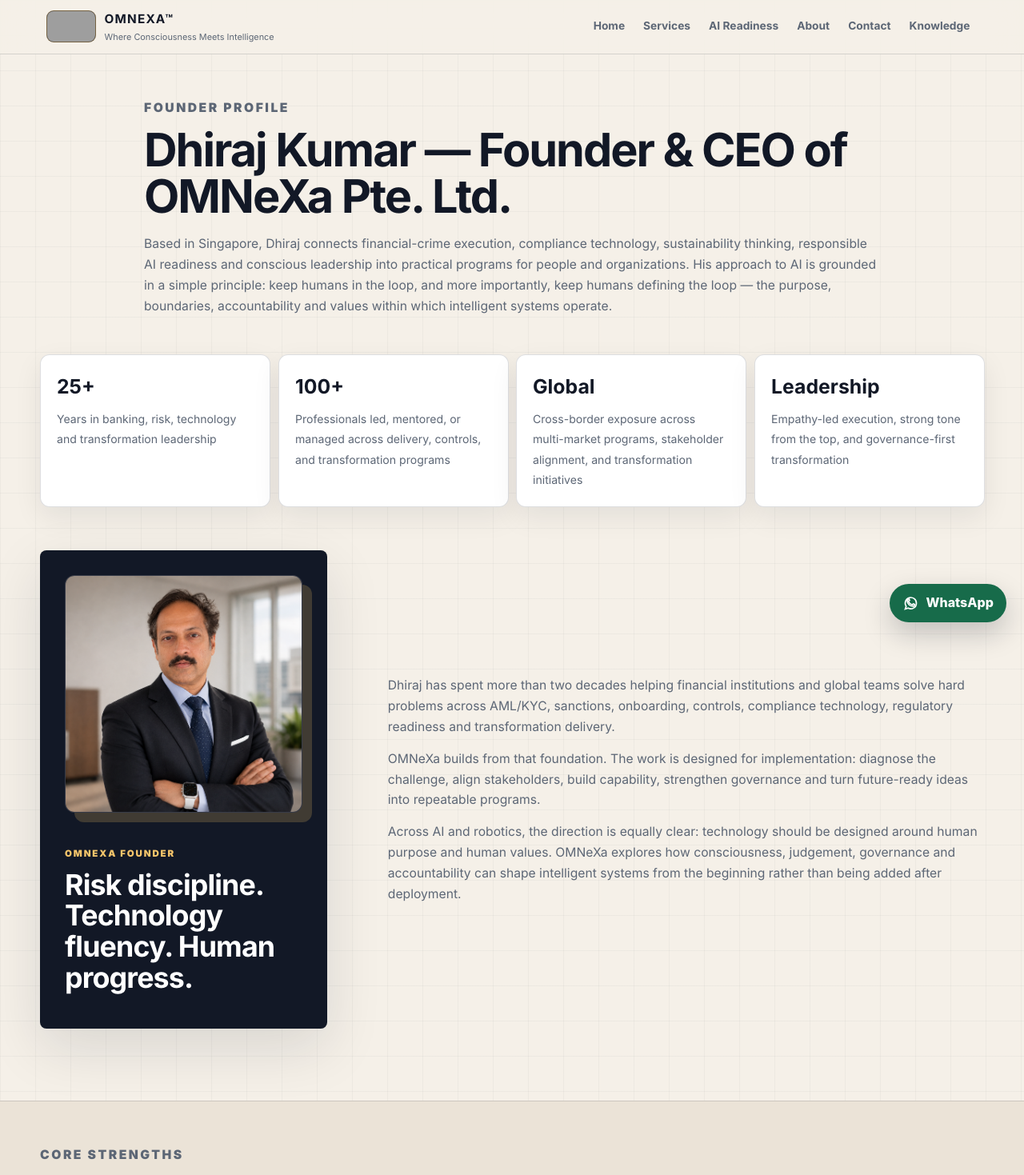
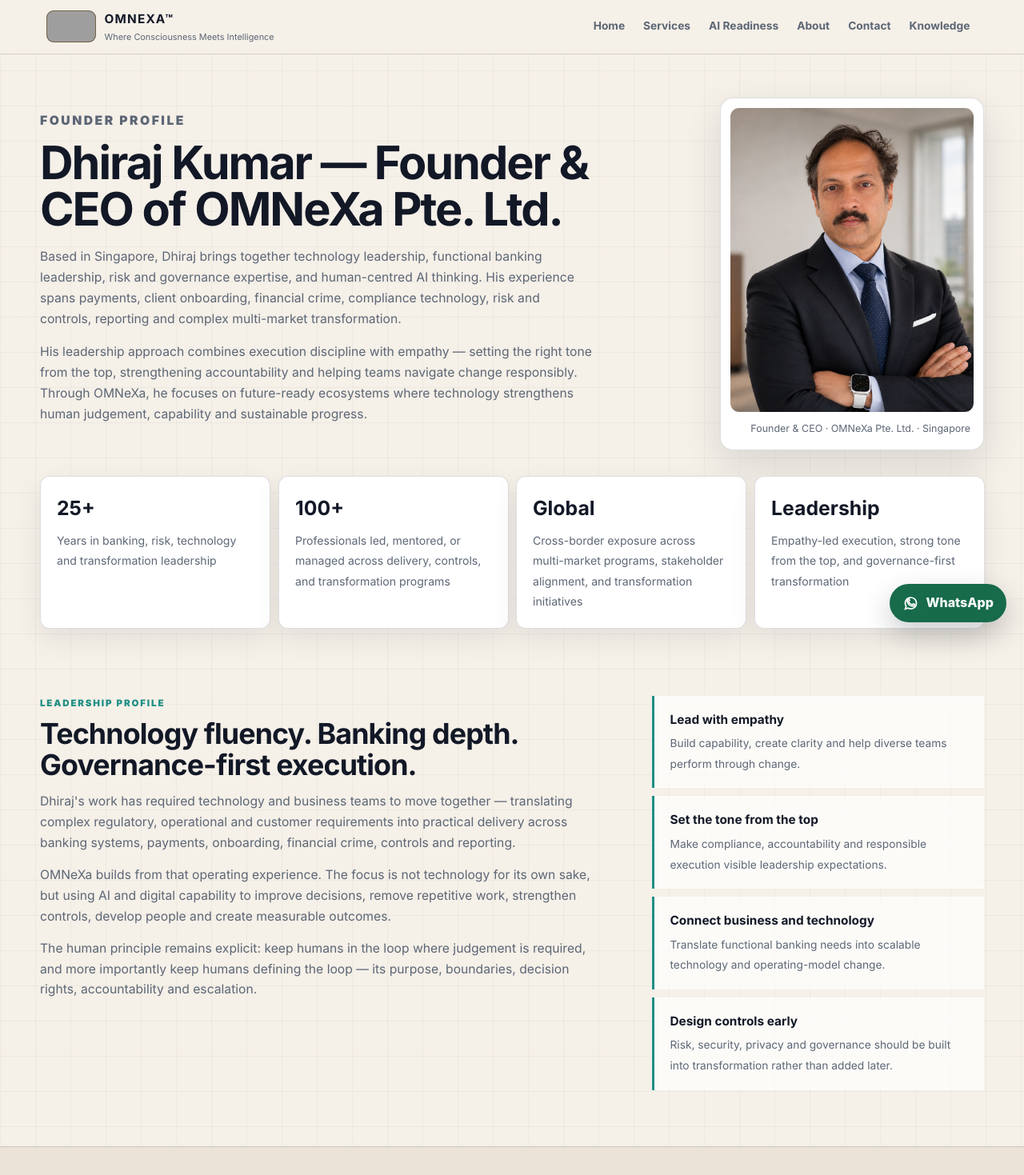
Before and after one commit to HumanSamaritan/OMNEXAFuture, a Next.js app: page /about in a window 1280 px wide. Shown: the top 1469 px of the page at 80% size. Built offline with nearby package versions, Linux system fonts and the light colour scheme; grey boxes are pictures that could not be loaded.

Commit message:
Reposition founder profile around global technology and banking leadership

```diff
--- a/app/about/page.tsx
+++ b/app/about/page.tsx
@@ -13,14 +13,14 @@
 export const metadata: Metadata = {
   title: "Dhiraj Kumar | Founder & CEO",
   description:
-    "Dhiraj Kumar is Founder & CEO of OMNeXa Pte. Ltd., Singapore. His work spans responsible AI, human-defined automation, robotics with human values, risk and governance, AML/KYC, sustainability, education and transformation.",
+    "Dhiraj Kumar is Founder & CEO of OMNeXa Pte. Ltd., Singapore. His work spans technology and banking transformation, responsible AI, risk and governance, controls, payments, client onboarding, sustainability, education and leadership.",
   alternates: {
     canonical: "/about"
   },
   openGraph: {
     title: "Dhiraj Kumar | Founder & CEO, OMNeXa Pte. Ltd.",
     description:
-      "Founder of OMNeXa Pte. Ltd., connecting responsible AI, human-defined automation, governance, risk, education, sustainability and human-machine collaboration.",
+      "Founder of OMNeXa Pte. Ltd., connecting technology leadership, banking transformation, responsible AI, governance, risk, human capability and sustainable progress.",
     url: `${siteUrl}/about`,
     type: "profile",
     images: [
@@ -34,7 +34,7 @@
     card: "summary_large_image",
     title: "Dhiraj Kumar | Founder & CEO, OMNeXa Pte. Ltd.",
     description:
-      "Responsible AI, humans defining the loop, robotics with human values, risk and governance, education and transformation.",
+      "Technology and banking transformation, responsible AI, humans defining the loop, risk, governance and global leadership.",
     images: ["/dhiraj-founder.png"]
   }
 };
@@ -55,20 +55,22 @@
   },
   sameAs: ["https://sg.linkedin.com/in/dhiraj-kumar-a9763616"],
   knowsAbout: [
+    "Technology transformation",
+    "Banking transformation",
+    "Payments and client onboarding",
     "Responsible AI",
     "Human-in-the-Loop AI",
     "Humans Defining the Loop",
     "Robotics with Human Values",
-    "Human-machine collaboration",
     "AI governance",
-    "Risk and controls",
+    "Cybersecurity, risk and controls",
     "AML/KYC and sanctions",
-    "Compliance technology transformation",
+    "Risk and compliance reporting",
     "Sustainability and ESG",
-    "Education and employability"
+    "Leadership and capability building"
   ],
   description:
-    "Founder and CEO of OMNeXa Pte. Ltd., focused on responsible AI, human-defined automation, risk and governance, robotics with human values, education, sustainability and practical transformation."
+    "Founder and CEO of OMNeXa Pte. Ltd., connecting technology leadership, banking-functional transformation, responsible AI, governance, risk, human capability and sustainable progress."
 };
 
 export default function AboutPage() {
@@ -79,52 +81,79 @@
         dangerouslySetInnerHTML={{ __html: JSON.stringify(personSchema) }}
       />
 
-      <section className="page-hero section-shell about-hero aligned-section">
+      <section className="page-hero section-shell about-hero about-hero-grid aligned-section">
+        <div className="about-hero-copy">
           <p className="eyebrow">Founder profile</p>
           <h1>Dhiraj Kumar — Founder & CEO of OMNeXa Pte. Ltd.</h1>
           <p>
-          Based in Singapore, Dhiraj connects financial-crime execution, compliance technology,
-          sustainability thinking, responsible AI readiness and conscious leadership into practical
-          programs for people and organizations. His approach to AI is grounded in a simple principle:
-          keep humans in the loop, and more importantly, keep humans defining the loop — the purpose,
-          boundaries, accountability and values within which intelligent systems operate.
+            Based in Singapore, Dhiraj brings together technology leadership, functional banking leadership,
+            risk and governance expertise, and human-centred AI thinking. His experience spans payments,
+            client onboarding, financial crime, compliance technology, risk and controls, reporting and
+            complex multi-market transformation.
           </p>
+          <p>
+            His leadership approach combines execution discipline with empathy — setting the right tone from
+            the top, strengthening accountability and helping teams navigate change responsibly. Through
+            OMNeXa, he focuses on future-ready ecosystems where technology strengthens human judgement,
+            capability and sustainable progress.
+          </p>
+        </div>
+
+        <aside className="founder-portrait-panel" aria-label="Dhiraj Kumar profile photograph">
+          <img src="/dhiraj-founder.png" alt="Dhiraj Kumar, Founder and CEO of OMNeXa Pte. Ltd." />
+          <p>Founder & CEO · OMNeXa Pte. Ltd. · Singapore</p>
+        </aside>
       </section>
 
-      <section className="section-shell track-record-grid" aria-label="Dhiraj Kumar track record">
+      <section className="section-shell track-record-grid" aria-label="Dhiraj Kumar leadership track record">
         {trackRecord.map((item) => (
-          <article key={item.label}>
+          <article key={item.value}>
             <strong>{item.value}</strong>
             <span>{item.label}</span>
           </article>
         ))}
       </section>
 
-      <section className="section-shell about-profile-grid aligned-section">
-        <div className="profile-card">
-          <div className="founder-photo-wrap tilt-card">
-            <img src="/dhiraj-founder.png" alt="Dhiraj Kumar, Founder and CEO of OMNeXa Pte. Ltd." className="founder-photo" />
-          </div>
-          <p className="eyebrow">OMNeXa founder</p>
-          <h2>Risk discipline. Technology fluency. Human progress.</h2>
-        </div>
-        <div className="copy-stack profile-copy">
+      <section className="section-shell leadership-profile aligned-section">
+        <div>
+          <p className="eyebrow">Leadership profile</p>
+          <h2>Technology fluency. Banking depth. Governance-first execution.</h2>
+          <div className="copy-stack">
             <p>
-            Dhiraj has spent more than two decades helping financial institutions and global teams
-            solve hard problems across AML/KYC, sanctions, onboarding, controls, compliance technology,
-            regulatory readiness and transformation delivery.
+              Dhiraj's work has required technology and business teams to move together — translating complex
+              regulatory, operational and customer requirements into practical delivery across banking systems,
+              payments, onboarding, financial crime, controls and reporting.
             </p>
             <p>
-            OMNeXa builds from that foundation. The work is designed for implementation: diagnose the
-            challenge, align stakeholders, build capability, strengthen governance and turn future-ready
-            ideas into repeatable programs.
+              OMNeXa builds from that operating experience. The focus is not technology for its own sake, but
+              using AI and digital capability to improve decisions, remove repetitive work, strengthen controls,
+              develop people and create measurable outcomes.
             </p>
             <p>
-            Across AI and robotics, the direction is equally clear: technology should be designed around
-            human purpose and human values. OMNeXa explores how consciousness, judgement, governance and
-            accountability can shape intelligent systems from the beginning rather than being added after
-            deployment.
+              The human principle remains explicit: keep humans in the loop where judgement is required, and
+              more importantly keep humans defining the loop — its purpose, boundaries, decision rights,
+              accountability and escalation.
             </p>
+          </div>
+        </div>
+
+        <div className="leadership-signature" aria-label="Leadership approach">
+          <article>
+            <strong>Lead with empathy</strong>
+            <span>Build capability, create clarity and help diverse teams perform through change.</span>
+          </article>
+          <article>
+            <strong>Set the tone from the top</strong>
+            <span>Make compliance, accountability and responsible execution visible leadership expectations.</span>
+          </article>
+          <article>
+            <strong>Connect business and technology</strong>
+            <span>Translate functional banking needs into scalable technology and operating-model change.</span>
+          </article>
+          <article>
+            <strong>Design controls early</strong>
+            <span>Risk, security, privacy and governance should be built into transformation rather than added later.</span>
+          </article>
         </div>
       </section>
 
@@ -145,7 +174,7 @@
       <section className="section-shell experience-section aligned-section">
         <div className="section-heading">
           <p className="eyebrow">Experience</p>
-          <h2>Built across Citi, consulting, banking technology and global delivery.</h2>
+          <h2>Built across banking, technology, consulting and global delivery.</h2>
         </div>
         <div className="experience-timeline">
           {experienceTimeline.map((role) => (
@@ -165,7 +194,7 @@
       <section className="section-shell proof-section aligned-section">
         <div className="section-heading">
           <p className="eyebrow">What anchors the work</p>
-          <h2>Execution depth with a human-centered lens.</h2>
+          <h2>Execution depth with a human-centred leadership lens.</h2>
         </div>
         <ul className="proof-grid">
           {proofPoints.map((point) => <li key={point}>{point}</li>)}
@@ -194,8 +223,8 @@
           <p className="eyebrow">LinkedIn recommendations</p>
           <h2>Selected signals from colleagues, clients and leaders.</h2>
           <p>
-            A concise selection from the LinkedIn recommendations provided, focused on the themes most
-            relevant to OMNeXa: compliance leadership, delivery, team building, problem solving and trust.
+            A concise selection focused on leadership, delivery, team building, problem solving,
+            compliance depth and trust.
           </p>
         </div>
         <div className="recommendation-grid">
```
Lines whose indentation alone changed are shown as unchanged.
